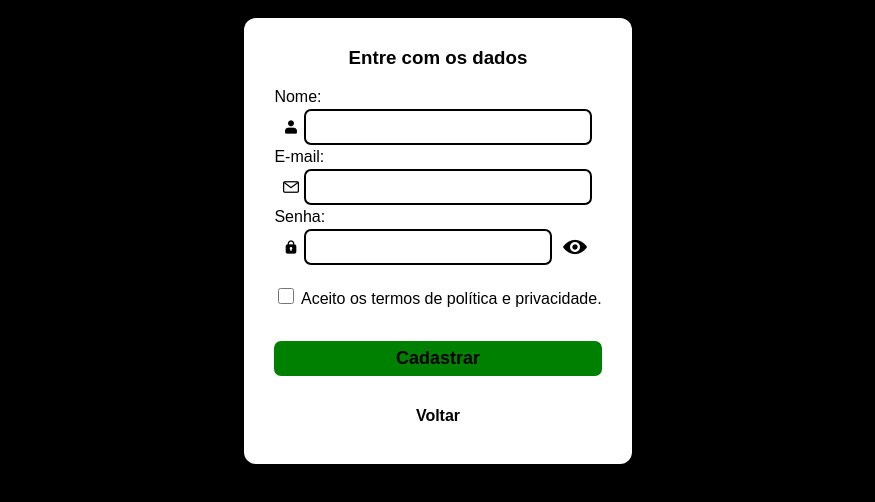
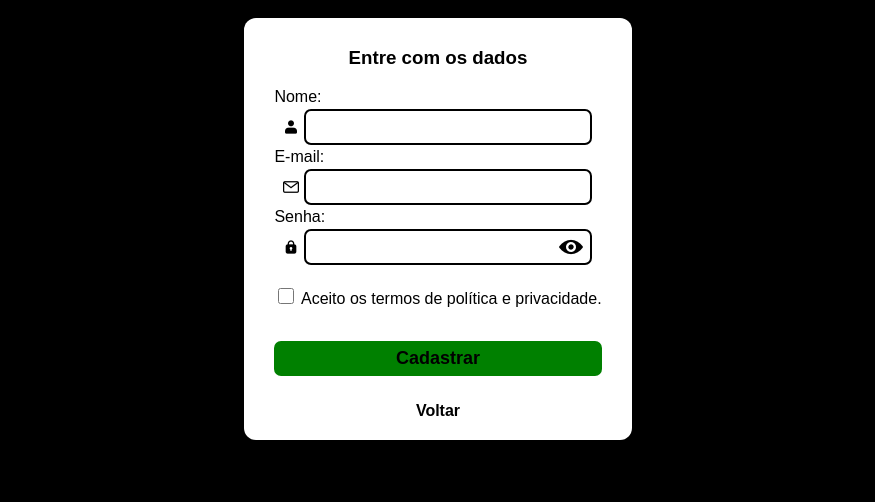
Before and after one commit to PedroNunes-Dev67/Mente-Financeira, a plain HTML site: page frontend/pages/cadastro.html in a window 1280 px wide. Shown: the part 268-770 px from the top of the page, without its empty margins (202-1077 px from the left). Drawn offline with nearby package versions, Linux system fonts and the light colour scheme.

Commit message:
Ajustando detalhes da tela de cadastro

```diff
--- a/frontend/js/cadastro.js
+++ b/frontend/js/cadastro.js
@@ -8,14 +8,14 @@ form.addEventListener('submit', async (e) => {
     const emailUsuario = document.getElementById('inEmail').value;
     const senhaUsuario = document.getElementById('inSenha').value;
 
-    const usuarioRequestDTO = {
+    const usuarioDTORequest = {
         nome: nomeUsuario,
         email: emailUsuario,
         senha: senhaUsuario
     }
 
     try{
-        const response = await axios.post('http://localhost:8080/usuarios/cadastro', usuarioRequestDTO);
+        const response = await axios.post('http://localhost:8080/usuarios/cadastro', usuarioDTORequest);
 
         window.location.href="envio-de-email.html";
     }
--- a/frontend/pages/cadastro.html
+++ b/frontend/pages/cadastro.html
@@ -27,13 +27,13 @@
                     <input type="email" required id="inEmail" class="inputs">
                 </div>
                 <label>Senha:</label>
-                <div class="container">
+                <div class="container" id="containerSenha">
                     <img src="../assets/images/cadeado.png" alt="icone de Senha">
                     <input type="password" required id="inSenha" class="inputs">
                     <button type="button" id="mostrarSenha"><img src="../assets/images/eye.png" alt="olho" id="olhoSenha"></button>
                 </div>
                 <div class="termos-check">
-                    <input type="checkbox">
+                    <input type="checkbox" required>
                     <label>Aceito os termos de política e privacidade.</label>
                 </div>
                 <input type="submit" id="inSubmit" value="Cadastrar" class="inputs">
--- a/frontend/styles/style-cadastro.css
+++ b/frontend/styles/style-cadastro.css
@@ -3,7 +3,7 @@
     margin-top: 30px;
 }
 #voltarALogin{
-    margin-top: 20px;
+    margin-top: 15px;
     cursor: pointer;
     height: 35px;
     border: none;
@@ -23,22 +23,27 @@
 .termos-check input{
     width: 16px;
     height: 16px;
-}
-#inSenha{
-    min-width: 240px;
-    width: auto;
+    cursor: pointer;
 }
 #mostrarSenha{
-    background-color: transparent;
+    background-color: white;
     border: none;
     display: flex;
     justify-content: center;
     align-items: center;
     cursor: pointer;
     transition: all 0.3s ease;
+    position: absolute;
+    right: 4%;
 }
 #mostrarSenha:hover{
     opacity: 0.7;
+}
+#formulario{
+    padding-bottom: 11px;
+}
+#containerSenha{
+    position: relative;
 }
 @media(max-width:760px){
     body{
--- a/frontend/styles/style-geral.css
+++ b/frontend/styles/style-geral.css
@@ -59,6 +59,7 @@ body{
     border-radius: 7px;
     transition: all 0.3s ease;
     border: solid 2px black;
+    font-size: 16px;
 }
 .inputs:focus{
     transform: scale(1.02);
```
